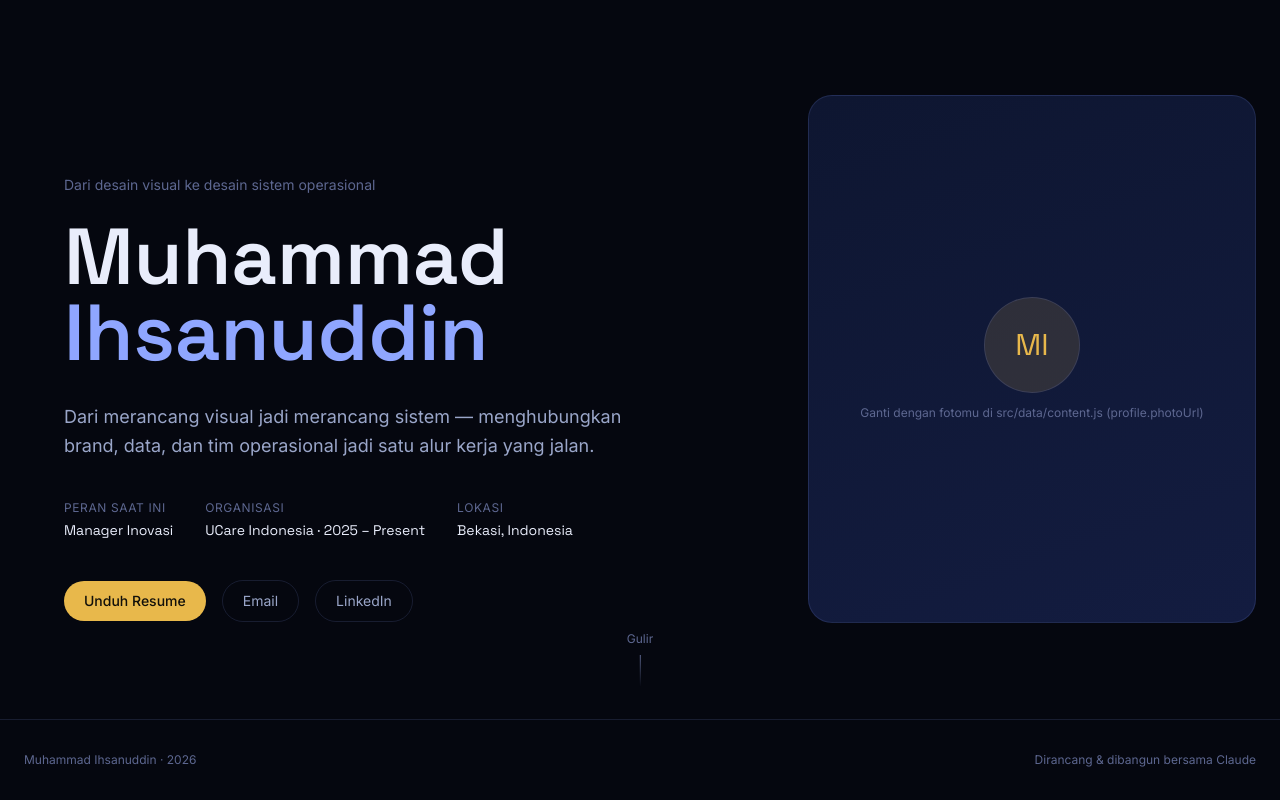
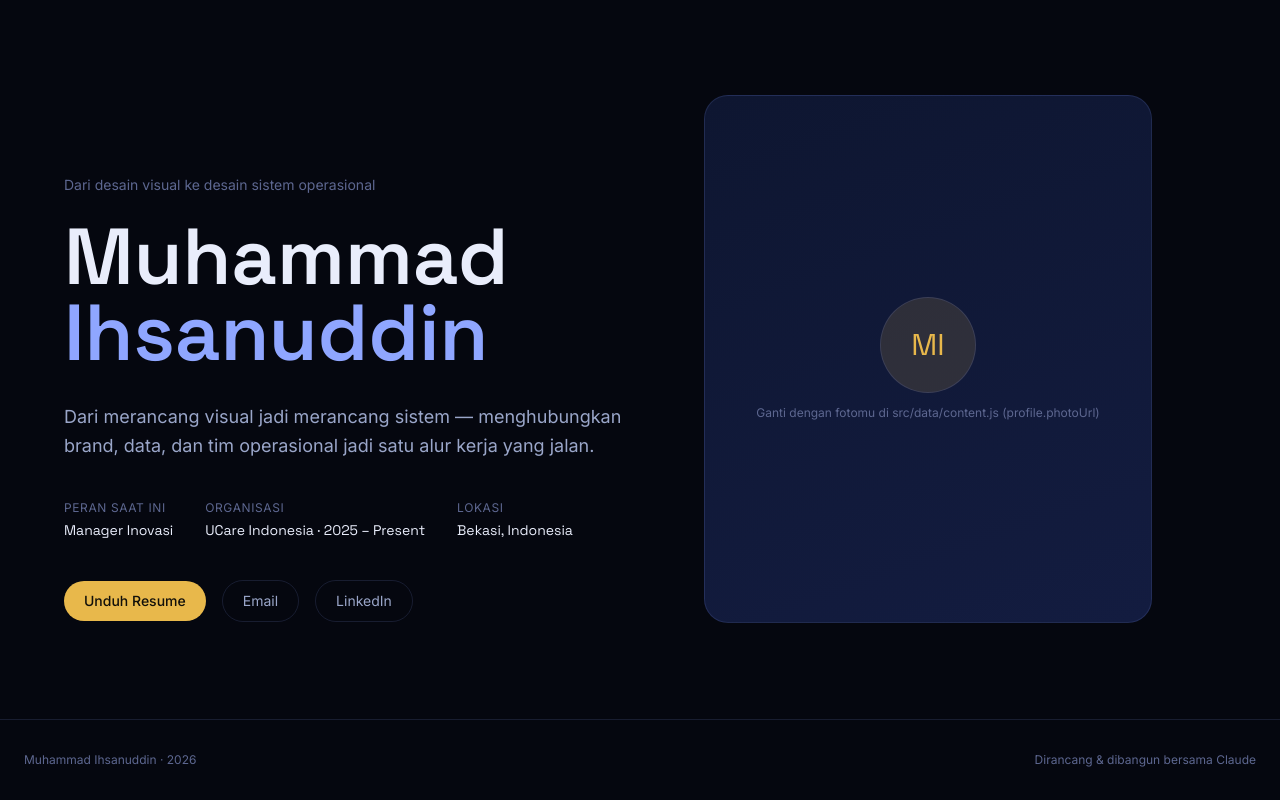
Before and after one commit to theartivator/cv-ihsanuddin, a React (Vite) app: page / in a window 1280 px wide. Shown: the part 6994-7794 px from the top of the page. Built offline with nearby package versions, Linux system fonts and the light colour scheme.

Commit message:
Geser panel foto ke kiri agar proporsional; hapus indikator gulir (Hero kini di bawah)

```diff
--- a/src/components/Hero.jsx
+++ b/src/components/Hero.jsx
@@ -7,7 +7,7 @@ export default function Hero() {
       className="relative min-h-[92vh] flex flex-col justify-center px-6 pt-24"
     >
       <div
-        className="hidden lg:block absolute right-6 top-28 bottom-24 w-[38%] max-w-md rounded-3xl overflow-hidden"
+        className="hidden lg:block absolute right-[10%] top-28 bottom-24 w-[36%] max-w-md rounded-3xl overflow-hidden"
         style={{
           border: "1px solid var(--line)",
           background: "linear-gradient(160deg, var(--surface), var(--surface-2))",
@@ -46,7 +46,7 @@ export default function Hero() {
           Dari desain visual ke desain sistem operasional
         </p>
 
-        <h1 className="font-display font-semibold leading-[0.95] text-[13vw] sm:text-[9vw] md:text-[6.2vw]">
+        <h1 className="font-display font-semibold leading-[0.95] text-[13vw] sm:text-[9vw] md:text-[6.2vw] lg:max-w-[52%]">
           <span className="block">{profile.name}</span>
           <span className="block" style={{ color: "var(--accent)" }}>
             {profile.lastName}
@@ -103,17 +103,6 @@ export default function Hero() {
           ))}
         </div>
       </div>
-
-      <div
-        className="absolute bottom-8 left-1/2 -translate-x-1/2 flex flex-col items-center gap-2 text-xs"
-        style={{ color: "var(--text-dim)" }}
-      >
-        <span>Gulir</span>
-        <span
-          className="w-px h-8"
-          style={{ background: "linear-gradient(var(--text-dim), transparent)" }}
-        />
-      </div>
     </section>
   );
 }
```
